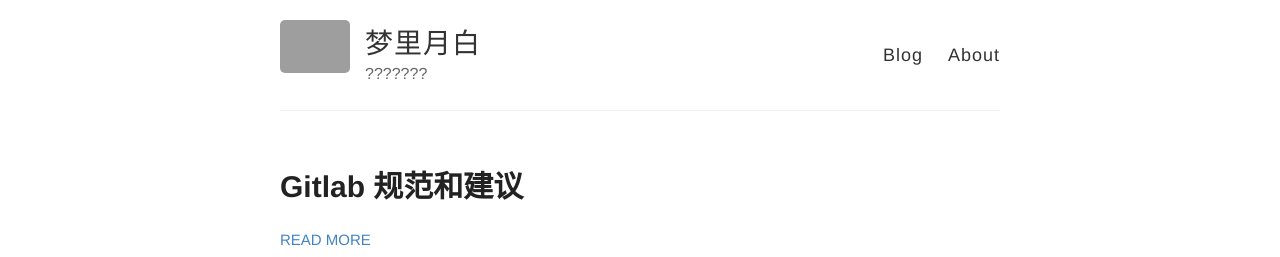
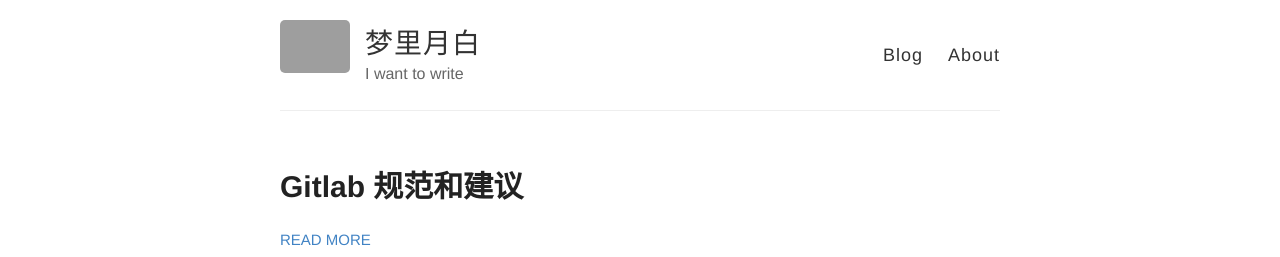
Before and after one commit to mengliyuebai/mengliyuebai.github.io, a Jekyll site: the page built from index.html, in a window 1280 px wide. Shown: the top 257 px of the page. Built offline with Jekyll 4.4.1, drawn with Linux system fonts in a browser that asks for light colours; grey boxes are pictures that could not be loaded.

Commit message:
Update _config.yml

```diff
--- a/_config.yml
+++ b/_config.yml
@@ -6,7 +6,7 @@
 name: 梦里月白
 
 # Short bio or description (displayed in the header)
-description: ???????
+description: I want to write
 
 # URL of your avatar or profile pic (you could use your GitHub profile pic)
 avatar: https://raw.githubusercontent.com/barryclark/jekyll-now/master/images/jekyll-logo.png
```
